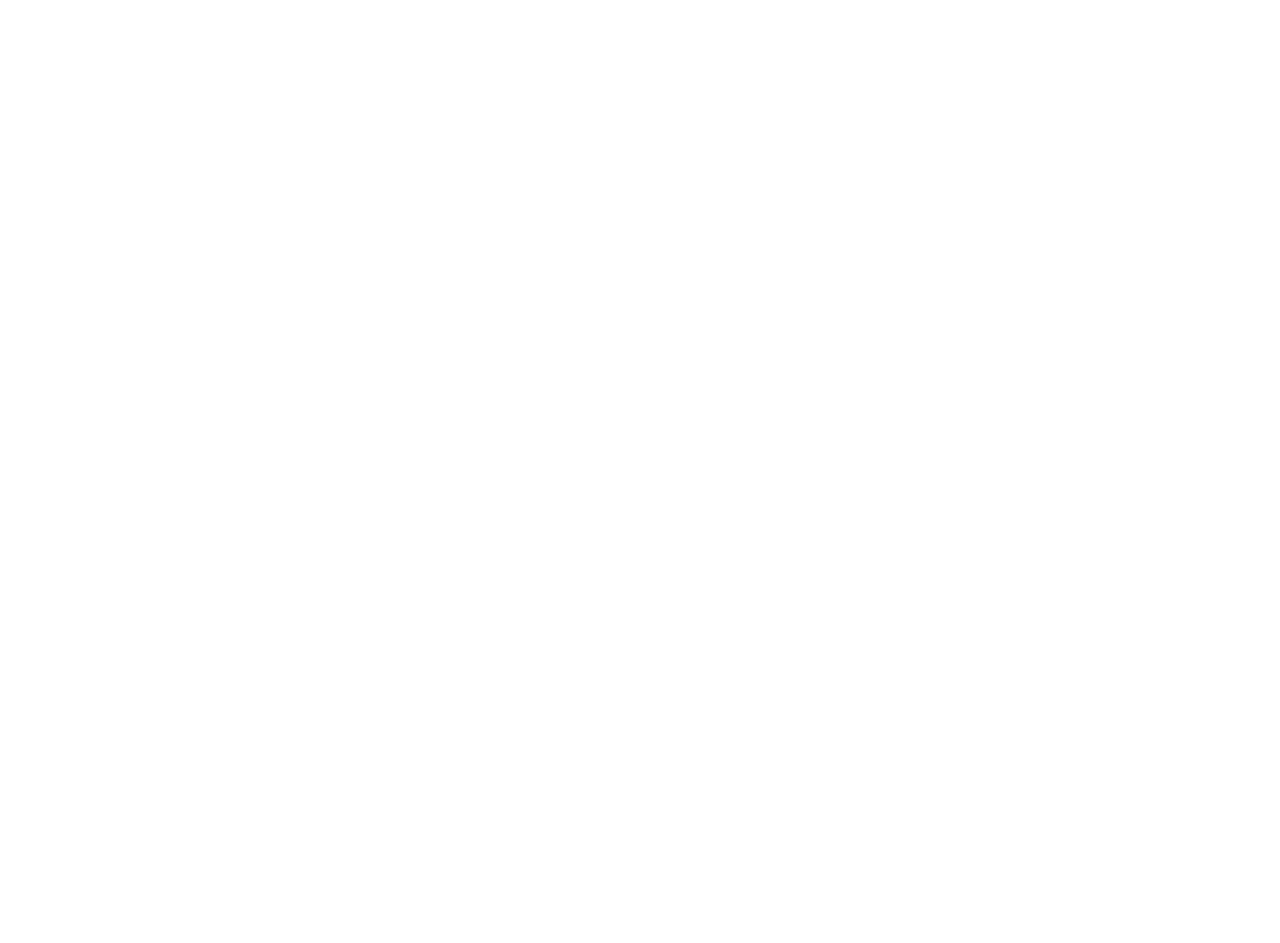
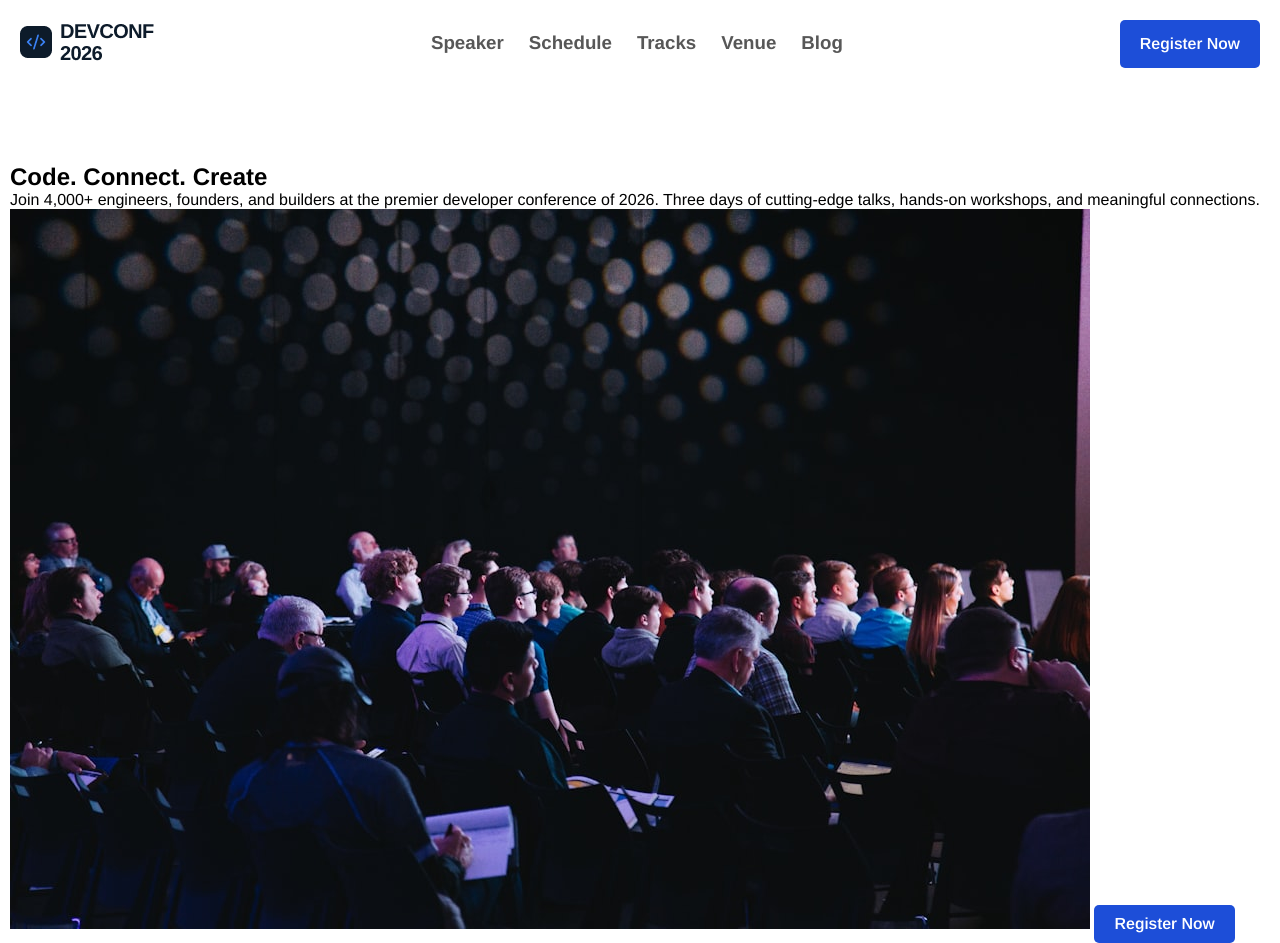
Before and after one commit to russeldoc/Batch-14_First_Assignment_DevConf2026, a plain HTML site: page index.html in a window 1280 px wide. Before the commit the page ends 800 px from the top, so only its background shows below. Drawn offline with nearby package versions, Linux system fonts and the light colour scheme.

Commit message:
second-update

```diff
--- a/index.html
+++ b/index.html
@@ -6,9 +6,42 @@
     <meta name="viewport" content="width=device-width, initial-scale=1.0">
     <title>Devconf | 2026</title>
     <link rel="stylesheet" href="./style.css">
+    <!-- font Arimo -->
+    <link rel="preconnect" href="https://fonts.googleapis.com">
+    <link rel="preconnect" href="https://fonts.gstatic.com" crossorigin>
+    <link href="https://fonts.googleapis.com/css2?family=Arimo:ital,wght@0,400..700;1,400..700&display=swap"
+        rel="stylesheet">
+
 </head>
 
 <body>
+    <!-- Nav section start -->
+    <header>
+        <nav class="container">
+            <div class="logo">
+                <img src="assets/logo.png" alt="logo">
+            </div>
+            <div class="nav-text">
+                <h3>Speaker</h3>
+                <h3>Schedule</h3>
+                <h3>Tracks</h3>
+                <h3>Venue</h3>
+                <h3>Blog</h3>
+            </div>
+            <button class="common-btn">Register Now</button>
+        </nav>
+    </header>
+    <!-- Nav section end -->
+
+    <!-- Hero section start -->
+
+    <section class="hero-container">
+        <h1>Code. Connect. Create</h1>
+        <p>Join 4,000+ engineers, founders, and builders at the premier developer conference of 2026. Three days of
+            cutting-edge talks, hands-on workshops, and meaningful connections.</p>
+        <img src="./assets/banner.jpg" alt="">
+        <button class="common-btn">Register Now</button>
+    </section>
 
 </body>
 
--- a/style.css
+++ b/style.css
@@ -0,0 +1,43 @@
+* {
+    margin: 0;
+    padding: 0;
+    font-family: "Arimo", sans-serif;
+}
+
+/* nav section start */
+.container {
+    max-width: 1260px;
+    padding: 20px;
+    margin: auto;
+    display: flex;
+    justify-content: space-between;
+}
+
+.nav-text {
+    display: flex;
+    justify-content: space-around;
+    padding: 12px;
+    color: #575757;
+    font-size: 16px;
+    cursor: pointer;
+    gap: 25px;
+}
+
+.common-btn {
+    background-color: #1D4ED8;
+    padding: 10px 20px;
+    border-radius: 5px;
+    font-size: 1rem;
+    font-weight: 600;
+    color: #FFFFFF;
+    cursor: pointer;
+    border: none;
+}
+
+/* nav section end */
+.hero-container {
+    padding-top: 75px;
+    width: 1260px;
+    margin: auto;
+
+}
```
